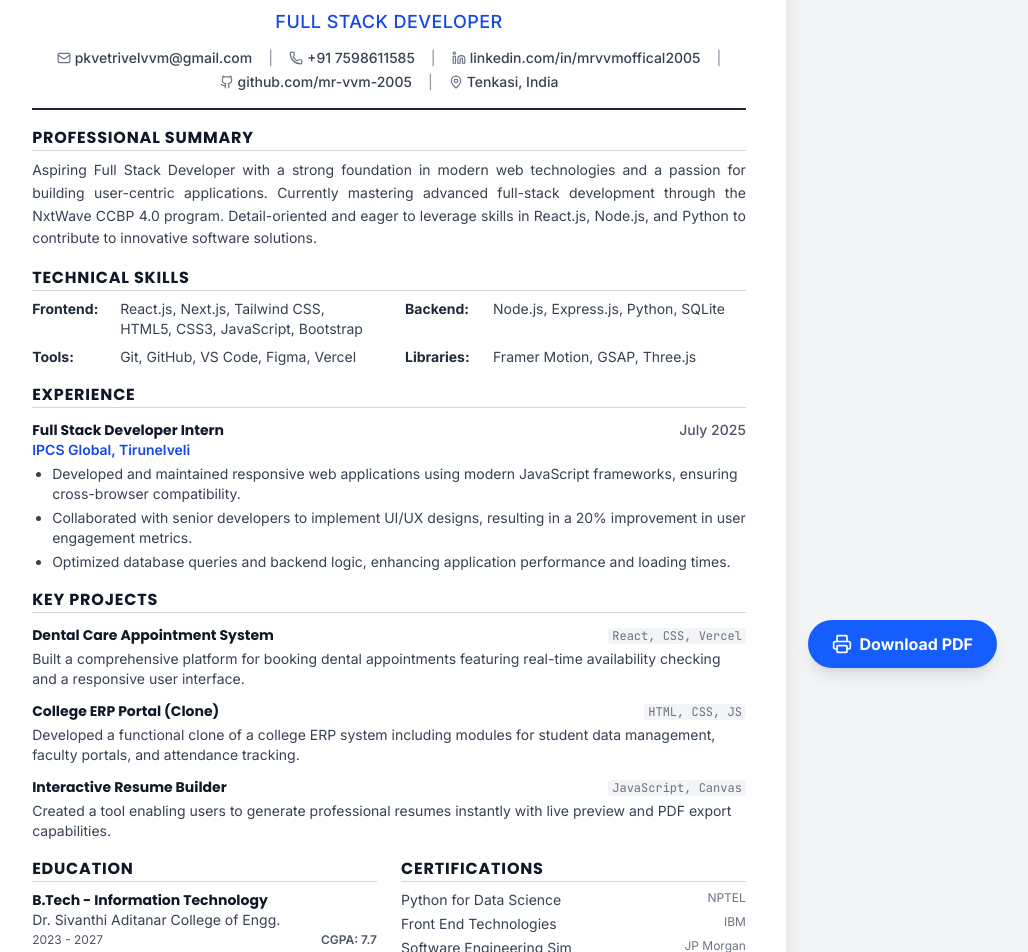
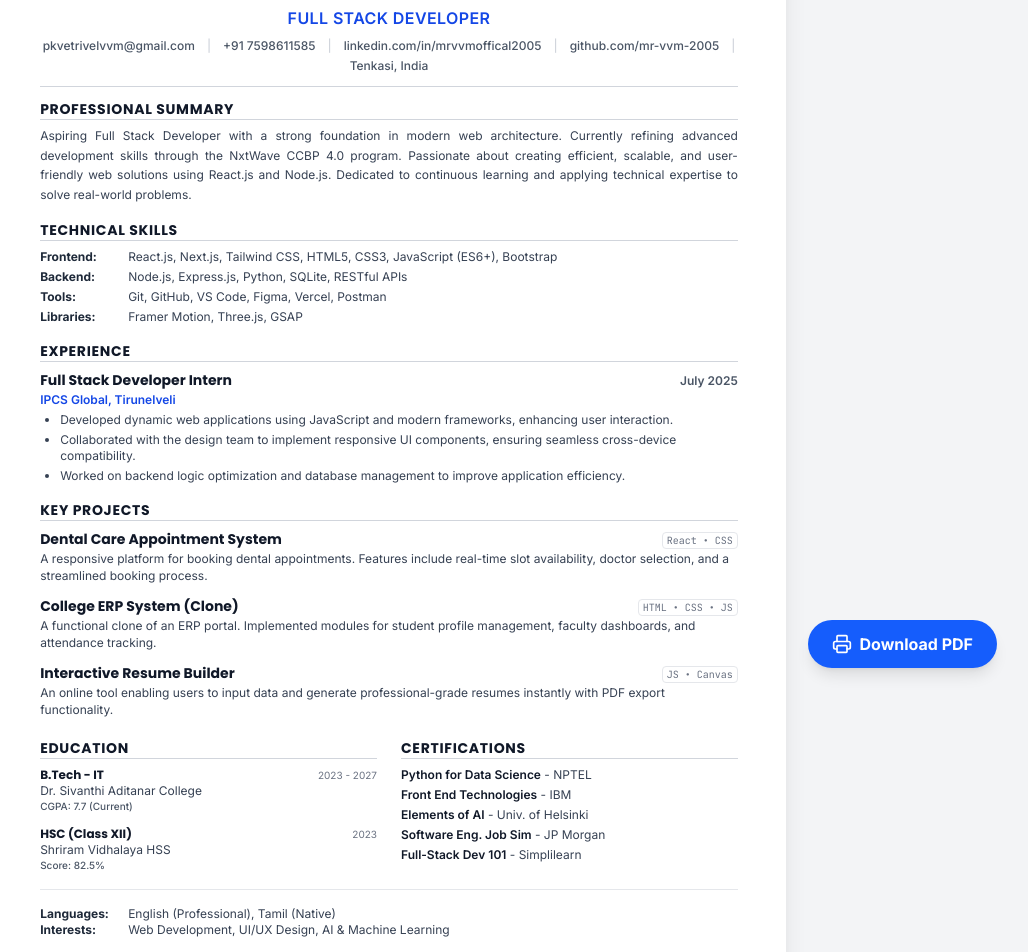
Before and after one commit to mr-vvm-2005/New-portfolio, a Next.js app: page /resume in a window 1280 px wide. Shown: the part 100-1052 px from the top of the page, without its empty margins (251-1279 px from the left). Built offline with nearby package versions, Linux system fonts and the light colour scheme.

Commit message:
Optimize resume A4 print layout

```diff
--- a/src/app/resume/page.tsx
+++ b/src/app/resume/page.tsx
@@ -17,37 +17,50 @@ export default function ResumePage() {
                 @media print {
                     @page {
                         size: A4 portrait;
-                        margin: 0.5cm;
+                        margin: 6mm 10mm 6mm 10mm; /* Narrow margins for max space */
                     }
                     body {
                         background: white;
+                        -webkit-print-color-adjust: exact;
                         print-color-adjust: exact;
-                        -webkit-print-color-adjust: exact;
                     }
                     #resume-content {
-                        margin: 0;
+                        box-shadow: none !important;
+                        margin: 0 !important;
                         padding: 0 !important;
-                        box-shadow: none !important;
                         width: 100% !important;
                         max-width: 100% !important;
                     }
 
-                    /* Force Single Page Fit */
-                    h1 { font-size: 22pt !important; margin-bottom: 4px !important; }
-                    h2 { font-size: 11pt !important; margin-top: 10px !important; margin-bottom: 6px !important; padding-bottom: 2px !important; }
-                    h3 { font-size: 10pt !important; }
-                    p, li, span, div { font-size: 9.5pt !important; line-height: 1.4 !important; }
+                    /* Typography Optimization for Single Page */
+                    h1 { font-size: 20pt !important; margin-bottom: 2mm !important; }
+                    .role-title { font-size: 11pt !important; margin-bottom: 3mm !important; }
+                    h2 {
+                        font-size: 11pt !important;
+                        margin-top: 3mm !important;
+                        margin-bottom: 1.5mm !important;
+                        border-bottom-width: 1px !important;
+                    }
+                    h3 { font-size: 10pt !important; margin-bottom: 0.5mm !important; }
+                    p, li, span, div { font-size: 9pt !important; line-height: 1.35 !important; }
 
+                    /* Hide UI elements */
                     .print\\:hidden { display: none !important; }
 
-                    /* Reduce gaps for print */
-                    .gap-4 { gap: 0.75rem !important; }
-                    .gap-6 { gap: 1rem !important; }
-                    .my-4 { margin-top: 0.5rem !important; margin-bottom: 0.5rem !important; }
-                    .mb-4 { margin-bottom: 0.5rem !important; }
+                    /* Layout tightening */
+                    .gap-y-2 { gap: 0.5mm !important; }
+                    .gap-4 { gap: 2mm !important; }
+                    .space-y-4 > :not([hidden]) ~ :not([hidden]) { margin-top: 2.5mm !important; }
+                    .space-y-3 > :not([hidden]) ~ :not([hidden]) { margin-top: 2mm !important; }
+                    .space-y-2 > :not([hidden]) ~ :not([hidden]) { margin-top: 1mm !important; }
+                    .space-y-1 > :not([hidden]) ~ :not([hidden]) { margin-top: 0.5mm !important; }
+                    .mb-4 { margin-bottom: 2mm !important; }
+                    .mb-3 { margin-bottom: 1.5mm !important; }
 
-                    /* Hide scrollbars/overflow */
-                    html, body { overflow: visible !important; height: auto !important; }
+                    /* Prevent page breaks inside items */
+                    section, .break-inside-avoid {
+                        break-inside: avoid;
+                    }
                 }
             `}</style>
 
@@ -70,189 +83,171 @@ export default function ResumePage() {
                 </button>
             </div>
 
-            {/* A4 Page Container */}
+            {/* A4 Page Container (210mm x 297mm) */}
             <main
                 ref={resumeRef}
                 id="resume-content"
-                className="w-[21cm] min-h-[29.7cm] bg-white shadow-xl px-10 py-8 mx-auto text-gray-800"
+                className="w-[210mm] min-h-[297mm] bg-white shadow-xl px-12 py-10 mx-auto text-gray-800 flex flex-col"
             >
-                {/* Header - ATS Friendly: Clear Hierarchy */}
-                <header className="text-center border-b-2 border-gray-800 pb-4 mb-4">
-                    <h1 className="text-4xl font-extrabold uppercase tracking-tight text-gray-900 mb-1">
+                {/* Header */}
+                <header className="text-center border-b border-gray-300 pb-3 mb-3 break-inside-avoid">
+                    <h1 className="text-3xl font-extrabold uppercase tracking-tight text-gray-900 leading-none mb-1">
                         Vetrivel Murugan P
                     </h1>
-                    <p className="text-lg font-medium text-blue-700 tracking-wide uppercase mb-3">
+                    <p className="role-title text-base font-semibold text-blue-700 uppercase tracking-wide">
                         Full Stack Developer
                     </p>
 
-                    {/* Contact Info - Text based for ATS parsing */}
-                    <div className="flex flex-wrap justify-center items-center gap-x-4 gap-y-1 text-sm text-gray-700 font-medium">
-                        <span className="flex items-center gap-1">
-                            <Mail size={14} className="text-gray-500" /> pkvetrivelvvm@gmail.com
-                        </span>
-                        <span className="hidden sm:inline text-gray-400">|</span>
-                        <span className="flex items-center gap-1">
-                            <Phone size={14} className="text-gray-500" /> +91 7598611585
-                        </span>
-                        <span className="hidden sm:inline text-gray-400">|</span>
-                        <span className="flex items-center gap-1">
-                            <Linkedin size={14} className="text-gray-500" /> linkedin.com/in/mrvvmoffical2005
-                        </span>
-                        <span className="hidden sm:inline text-gray-400">|</span>
-                        <span className="flex items-center gap-1">
-                            <Github size={14} className="text-gray-500" /> github.com/mr-vvm-2005
-                        </span>
-                        <span className="hidden sm:inline text-gray-400">|</span>
-                        <span className="flex items-center gap-1">
-                            <MapPin size={14} className="text-gray-500" /> Tenkasi, India
-                        </span>
+                    {/* Contact Info (Text-based for ATS) */}
+                    <div className="flex flex-wrap justify-center items-center gap-x-3 gap-y-1 text-xs text-gray-600 font-medium mt-2">
+                        <span>pkvetrivelvvm@gmail.com</span>
+                        <span className="text-gray-300">|</span>
+                        <span>+91 7598611585</span>
+                        <span className="text-gray-300">|</span>
+                        <span>linkedin.com/in/mrvvmoffical2005</span>
+                        <span className="text-gray-300">|</span>
+                        <span>github.com/mr-vvm-2005</span>
+                        <span className="text-gray-300">|</span>
+                        <span>Tenkasi, India</span>
                     </div>
                 </header>
 
-                {/* Professional Body - Single Column Hybrid */}
-                <div className="space-y-4">
+                {/* Content Body */}
+                <div className="flex-1 space-y-4">
 
                     {/* Summary */}
                     <section>
-                        <h2 className="text-base font-bold text-gray-900 uppercase tracking-wider border-b border-gray-300 mb-2">
+                        <h2 className="text-sm font-bold text-gray-900 uppercase tracking-wider border-b border-gray-300 mb-1.5">
                             Professional Summary
                         </h2>
-                        <p className="text-sm text-gray-700 leading-relaxed text-justify">
-                            Aspiring Full Stack Developer with a strong foundation in modern web technologies and a passion for building user-centric applications. Currently mastering advanced full-stack development through the NxtWave CCBP 4.0 program. Detail-oriented and eager to leverage skills in React.js, Node.js, and Python to contribute to innovative software solutions.
+                        <p className="text-xs text-justify leading-relaxed text-gray-700">
+                            Aspiring Full Stack Developer with a strong foundation in modern web architecture. Currently refining advanced development skills through the NxtWave CCBP 4.0 program. Passionate about creating efficient, scalable, and user-friendly web solutions using React.js and Node.js. Dedicated to continuous learning and applying technical expertise to solve real-world problems.
                         </p>
                     </section>
 
-                    {/* Technical Skills - Categorized for ATS */}
+                    {/* Technical Skills - Table-like Grid for Compactness */}
                     <section>
-                        <h2 className="text-base font-bold text-gray-900 uppercase tracking-wider border-b border-gray-300 mb-2">
+                        <h2 className="text-sm font-bold text-gray-900 uppercase tracking-wider border-b border-gray-300 mb-2">
                             Technical Skills
                         </h2>
-                        <div className="grid grid-cols-1 md:grid-cols-2 gap-y-2 gap-x-8 text-sm">
-                            <div className="flex gap-2">
-                                <span className="font-bold text-gray-800 min-w-[80px]">Frontend:</span>
-                                <span className="text-gray-700">React.js, Next.js, Tailwind CSS, HTML5, CSS3, JavaScript, Bootstrap</span>
-                            </div>
-                            <div className="flex gap-2">
-                                <span className="font-bold text-gray-800 min-w-[80px]">Backend:</span>
-                                <span className="text-gray-700">Node.js, Express.js, Python, SQLite</span>
-                            </div>
-                            <div className="flex gap-2">
-                                <span className="font-bold text-gray-800 min-w-[80px]">Tools:</span>
-                                <span className="text-gray-700">Git, GitHub, VS Code, Figma, Vercel</span>
-                            </div>
-                            <div className="flex gap-2">
-                                <span className="font-bold text-gray-800 min-w-[80px]">Libraries:</span>
-                                <span className="text-gray-700">Framer Motion, GSAP, Three.js</span>
-                            </div>
+                        <div className="grid grid-cols-[80px_1fr] gap-y-1 text-xs gap-x-2">
+                            <span className="font-bold text-gray-800">Frontend:</span>
+                            <span className="text-gray-700">React.js, Next.js, Tailwind CSS, HTML5, CSS3, JavaScript (ES6+), Bootstrap</span>
+
+                            <span className="font-bold text-gray-800">Backend:</span>
+                            <span className="text-gray-700">Node.js, Express.js, Python, SQLite, RESTful APIs</span>
+
+                            <span className="font-bold text-gray-800">Tools:</span>
+                            <span className="text-gray-700">Git, GitHub, VS Code, Figma, Vercel, Postman</span>
+
+                            <span className="font-bold text-gray-800">Libraries:</span>
+                            <span className="text-gray-700">Framer Motion, Three.js, GSAP</span>
                         </div>
                     </section>
 
                     {/* Experience */}
                     <section>
-                        <h2 className="text-base font-bold text-gray-900 uppercase tracking-wider border-b border-gray-300 mb-3">
+                        <h2 className="text-sm font-bold text-gray-900 uppercase tracking-wider border-b border-gray-300 mb-2">
                             Experience
                         </h2>
-                        <div className="mb-2">
-                            <div className="flex justify-between items-baseline">
+                        <div className="mb-2 break-inside-avoid">
+                            <div className="flex justify-between items-baseline mb-0.5">
                                 <h3 className="text-sm font-bold text-gray-900">Full Stack Developer Intern</h3>
-                                <span className="text-sm font-medium text-gray-600">July 2025</span>
+                                <span className="text-xs font-semibold text-gray-600">July 2025</span>
                             </div>
-                            <div className="text-sm text-blue-700 font-semibold mb-1">IPCS Global, Tirunelveli</div>
-                            <ul className="list-disc ml-5 text-sm text-gray-700 space-y-1">
-                                <li>Developed and maintained responsive web applications using modern JavaScript frameworks, ensuring cross-browser compatibility.</li>
-                                <li>Collaborated with senior developers to implement UI/UX designs, resulting in a 20% improvement in user engagement metrics.</li>
-                                <li>Optimized database queries and backend logic, enhancing application performance and loading times.</li>
+                            <div className="text-xs text-blue-700 font-semibold mb-1">IPCS Global, Tirunelveli</div>
+                            <ul className="list-disc ml-4 text-xs text-gray-700 space-y-1 pl-1">
+                                <li>Developed dynamic web applications using JavaScript and modern frameworks, enhancing user interaction.</li>
+                                <li>Collaborated with the design team to implement responsive UI components, ensuring seamless cross-device compatibility.</li>
+                                <li>Worked on backend logic optimization and database management to improve application efficiency.</li>
                             </ul>
                         </div>
                     </section>
 
                     {/* Projects */}
                     <section>
-                        <h2 className="text-base font-bold text-gray-900 uppercase tracking-wider border-b border-gray-300 mb-3">
+                        <h2 className="text-sm font-bold text-gray-900 uppercase tracking-wider border-b border-gray-300 mb-2">
                             Key Projects
                         </h2>
                         <div className="space-y-3">
-                            <div>
+                            <div className="break-inside-avoid">
                                 <div className="flex justify-between items-baseline">
                                     <h3 className="text-sm font-bold text-gray-900">Dental Care Appointment System</h3>
-                                    <span className="text-xs font-mono text-gray-500 bg-gray-100 px-1 rounded">React, CSS, Vercel</span>
+                                    <span className="text-[10px] font-mono text-gray-500 border border-gray-200 px-1 rounded">React • CSS</span>
                                 </div>
-                                <p className="text-sm text-gray-700 mt-1">
-                                    Built a comprehensive platform for booking dental appointments featuring real-time availability checking and a responsive user interface.
+                                <p className="text-xs text-gray-700 mt-0.5 leading-snug">
+                                    A responsive platform for booking dental appointments. Features include real-time slot availability, doctor selection, and a streamlined booking process.
                                 </p>
                             </div>
-                            <div>
+                            <div className="break-inside-avoid">
                                 <div className="flex justify-between items-baseline">
-                                    <h3 className="text-sm font-bold text-gray-900">College ERP Portal (Clone)</h3>
-                                    <span className="text-xs font-mono text-gray-500 bg-gray-100 px-1 rounded">HTML, CSS, JS</span>
+                                    <h3 className="text-sm font-bold text-gray-900">College ERP System (Clone)</h3>
+                                    <span className="text-[10px] font-mono text-gray-500 border border-gray-200 px-1 rounded">HTML • CSS • JS</span>
                                 </div>
-                                <p className="text-sm text-gray-700 mt-1">
-                                    Developed a functional clone of a college ERP system including modules for student data management, faculty portals, and attendance tracking.
+                                <p className="text-xs text-gray-700 mt-0.5 leading-snug">
+                                    A functional clone of an ERP portal. Implemented modules for student profile management, faculty dashboards, and attendance tracking.
                                 </p>
                             </div>
-                            <div>
+                            <div className="break-inside-avoid">
                                 <div className="flex justify-between items-baseline">
                                     <h3 className="text-sm font-bold text-gray-900">Interactive Resume Builder</h3>
-                                    <span className="text-xs font-mono text-gray-500 bg-gray-100 px-1 rounded">JavaScript, Canvas</span>
+                                    <span className="text-[10px] font-mono text-gray-500 border border-gray-200 px-1 rounded">JS • Canvas</span>
                                 </div>
-                                <p className="text-sm text-gray-700 mt-1">
-                                    Created a tool enabling users to generate professional resumes instantly with live preview and PDF export capabilities.
+                                <p className="text-xs text-gray-700 mt-0.5 leading-snug">
+                                    An online tool enabling users to input data and generate professional-grade resumes instantly with PDF export functionality.
                                 </p>
                             </div>
                         </div>
                     </section>
 
-                    {/* Education & Certs Grid */}
-                    <div className="grid grid-cols-1 md:grid-cols-2 gap-6">
+                    {/* Education & Certifications (Columns) */}
+                    <div className="grid grid-cols-2 gap-6 pt-1">
                         <section>
-                            <h2 className="text-base font-bold text-gray-900 uppercase tracking-wider border-b border-gray-300 mb-2">
+                            <h2 className="text-sm font-bold text-gray-900 uppercase tracking-wider border-b border-gray-300 mb-2">
                                 Education
                             </h2>
-                            <div className="space-y-2">
+                            <div className="space-y-3">
                                 <div>
-                                    <h3 className="text-sm font-bold text-gray-900">B.Tech - Information Technology</h3>
-                                    <p className="text-sm text-gray-700">Dr. Sivanthi Aditanar College of Engg.</p>
-                                    <div className="flex justify-between text-xs text-gray-600 mt-0.5">
-                                        <span>2023 - 2027</span>
-                                        <span className="font-semibold">CGPA: 7.7</span>
+                                    <div className="flex justify-between items-baseline">
+                                        <h3 className="text-xs font-bold text-gray-900">B.Tech - IT</h3>
+                                        <span className="text-[10px] text-gray-500">2023 - 2027</span>
                                     </div>
+                                    <p className="text-xs text-gray-700">Dr. Sivanthi Aditanar College</p>
+                                    <p className="text-[10px] text-gray-600 font-medium">CGPA: 7.7 (Current)</p>
                                 </div>
                                 <div>
-                                    <h3 className="text-sm font-bold text-gray-900">HSC (Class XII)</h3>
-                                    <p className="text-sm text-gray-700">Shriram Vidhalaya HSS</p>
-                                    <div className="flex justify-between text-xs text-gray-600 mt-0.5">
-                                        <span>2023</span>
-                                        <span className="font-semibold">82.5%</span>
+                                    <div className="flex justify-between items-baseline">
+                                        <h3 className="text-xs font-bold text-gray-900">HSC (Class XII)</h3>
+                                        <span className="text-[10px] text-gray-500">2023</span>
                                     </div>
+                                    <p className="text-xs text-gray-700">Shriram Vidhalaya HSS</p>
+                                    <p className="text-[10px] text-gray-600 font-medium">Score: 82.5%</p>
                                 </div>
                             </div>
                         </section>
 
                         <section>
-                            <h2 className="text-base font-bold text-gray-900 uppercase tracking-wider border-b border-gray-300 mb-2">
+                            <h2 className="text-sm font-bold text-gray-900 uppercase tracking-wider border-b border-gray-300 mb-2">
                                 Certifications
                             </h2>
-                            <ul className="text-sm text-gray-700 space-y-1">
-                                <li className="flex justify-between"><span>Python for Data Science</span> <span className="text-xs text-gray-500">NPTEL</span></li>
-                                <li className="flex justify-between"><span>Front End Technologies</span> <span className="text-xs text-gray-500">IBM</span></li>
-                                <li className="flex justify-between"><span>Software Engineering Sim</span> <span className="text-xs text-gray-500">JP Morgan</span></li>
-                                <li className="flex justify-between"><span>Elements of AI</span> <span className="text-xs text-gray-500">Univ. of Helsinki</span></li>
-                                <li className="flex justify-between"><span>Full-Stack Development</span> <span className="text-xs text-gray-500">Simplilearn</span></li>
+                            <ul className="text-xs text-gray-700 space-y-1">
+                                <li><span className="font-semibold text-gray-900">Python for Data Science</span> - NPTEL</li>
+                                <li><span className="font-semibold text-gray-900">Front End Technologies</span> - IBM</li>
+                                <li><span className="font-semibold text-gray-900">Elements of AI</span> - Univ. of Helsinki</li>
+                                <li><span className="font-semibold text-gray-900">Software Eng. Job Sim</span> - JP Morgan</li>
+                                <li><span className="font-semibold text-gray-900">Full-Stack Dev 101</span> - Simplilearn</li>
                             </ul>
                         </section>
                     </div>
 
-                    {/* Languages & Interests */}
-                    <section className="mt-4 pt-4 border-t border-gray-200">
-                        <div className="flex flex-wrap gap-x-8 gap-y-2 text-sm">
-                            <div className="flex gap-2">
-                                <span className="font-bold text-gray-900">Languages:</span>
-                                <span className="text-gray-700">English (Professional), Tamil (Native)</span>
-                            </div>
-                            <div className="flex gap-2">
-                                <span className="font-bold text-gray-900">Interests:</span>
-                                <span className="text-gray-700">Web Development, UI/UX Design, Artificial Intelligence, AR/VR</span>
-                            </div>
+                    {/* Footer / Interests */}
+                    <section className="mt-auto pt-4 border-t border-gray-200">
+                        <div className="grid grid-cols-[80px_1fr] gap-x-2 text-xs">
+                            <span className="font-bold text-gray-800">Languages:</span>
+                            <span className="text-gray-700">English (Professional), Tamil (Native)</span>
+
+                            <span className="font-bold text-gray-800">Interests:</span>
+                            <span className="text-gray-700">Web Development, UI/UX Design, AI & Machine Learning</span>
                         </div>
                     </section>
 
```
